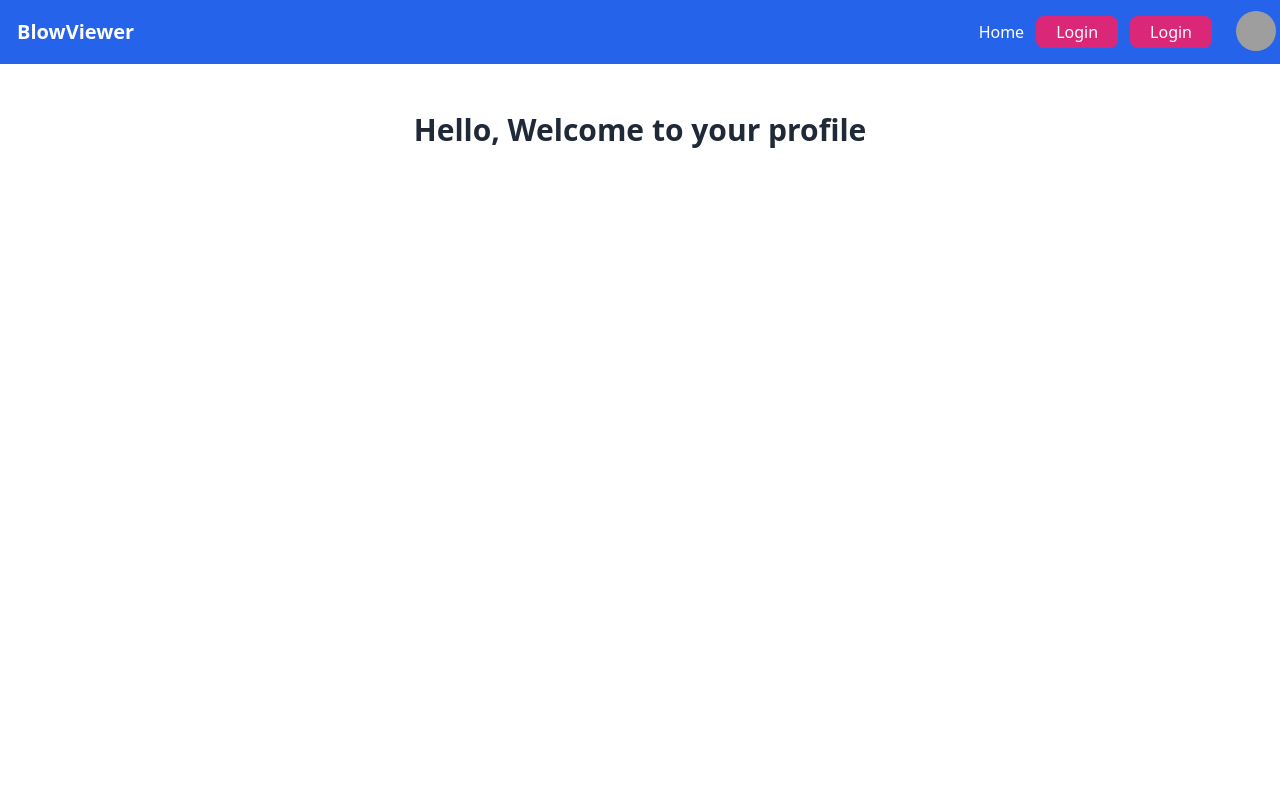
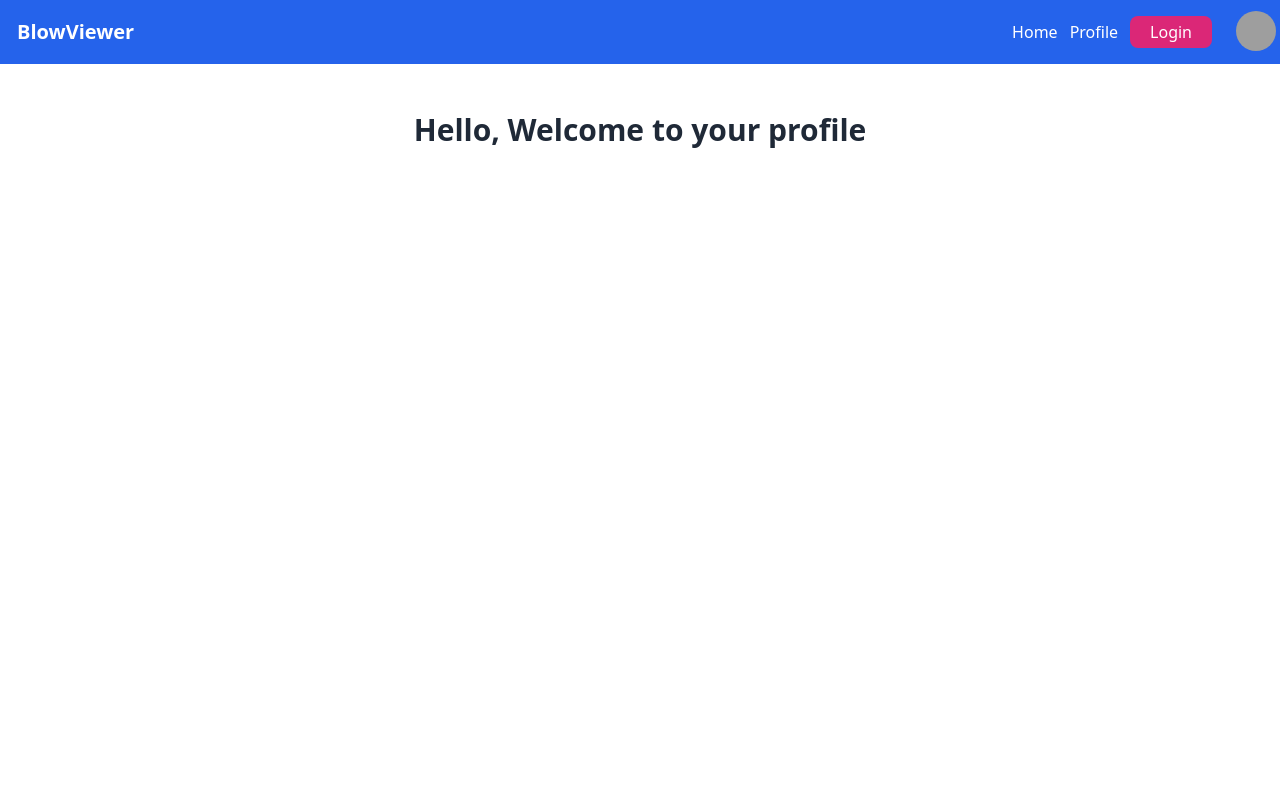
Before and after one commit to mahbubdev1/simple-blogs-next, a Next.js app: page /profile in a window 1280 px wide. Shown: the top 800 px of the page. Built offline with nearby package versions, Linux system fonts and the light colour scheme; no server answers; grey boxes are pictures that could not be loaded.

Commit message:
Login updated

```diff
--- a/src/components/Navbar.jsx
+++ b/src/components/Navbar.jsx
@@ -15,13 +15,9 @@ const Navbar = ({ user }) => {
 
                             <ul className="flex items-center space-x-1 sm:space-x-3">
                                 <li><Link className="hover:underline" href='/'>Home</Link></li>
-                                {
-                                    user ? <><Link href="/profile" className="hover:underline">
-                                        Profile
-                                    </Link></> : <><LoginLink>
-                                        <button className="px-5 py-1 bg-pink-600 text-white rounded-lg" >Login</button>
-                                    </LoginLink></>
-                                }
+                                <Link href={`${user ? "/profile" : <LoginLink></LoginLink>}`} className="hover:underline">
+                                    Profile
+                                </Link>
                                 {
                                     user ? <>
                                         <li>
@@ -54,7 +50,7 @@ const Navbar = ({ user }) => {
                     </div>
                 </div>
             </div>
-        </div>
+        </div >
     );
 };
 
```
